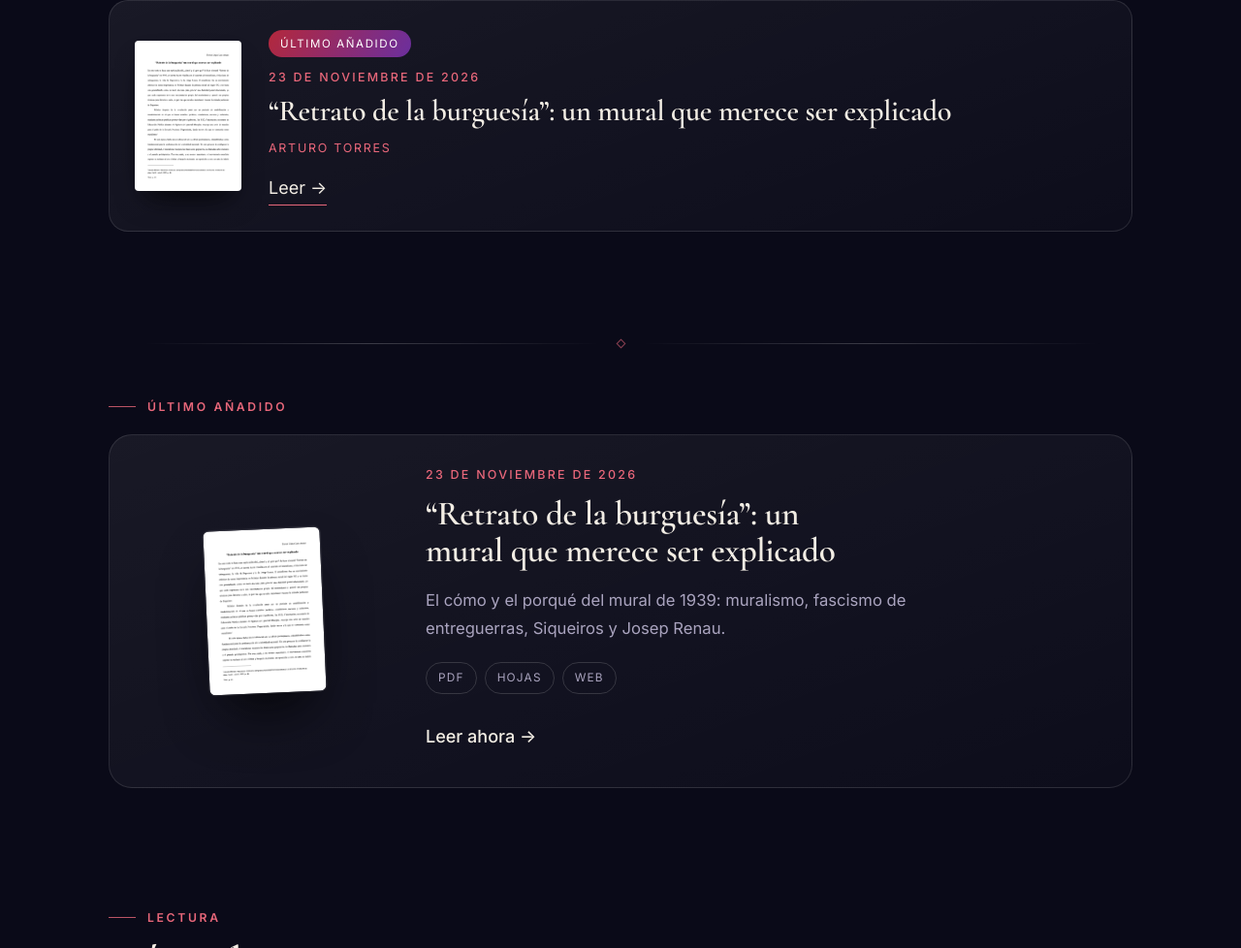
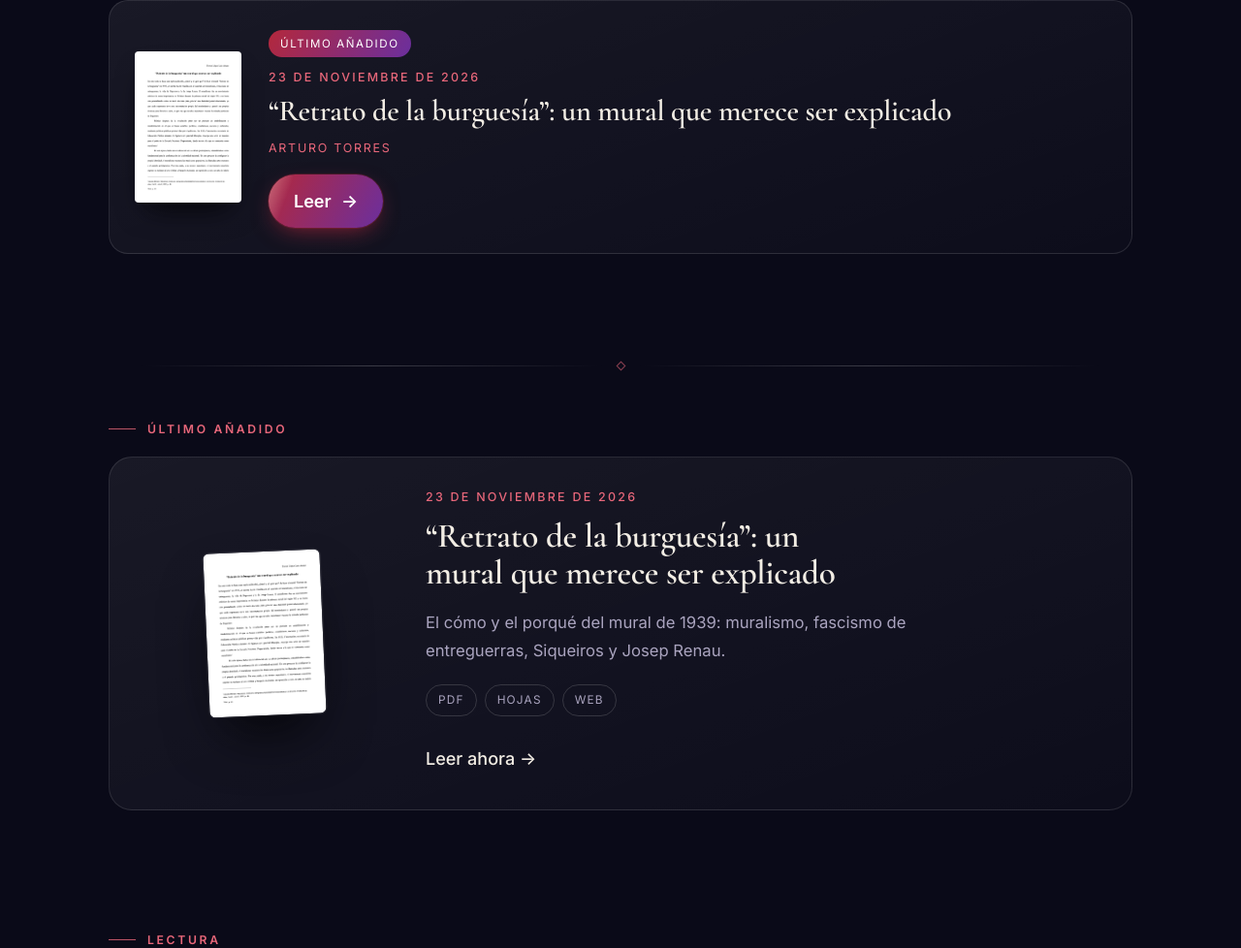
Before and after one commit to fershopool/arturo-torres-blog, a plain HTML site: page index.html in a window 1280 px wide. Shown: the part 1256-2234 px from the top of the page at 97% size. Drawn offline with nearby package versions, Linux system fonts and the light colour scheme; no server answers.

Commit message:
feat: botón Leer animado en la estantería
Co-Authored-By: Claude Sonnet 5.5 <noreply@anthropic.com>

```diff
--- a/app.js
+++ b/app.js
@@ -143,7 +143,7 @@ if(document.body.dataset.page==="home"){
       if(cur)cur.setAttribute("aria-pressed","false");
       if(cur===btn){cur=null;info.replaceChildren(el("p","shelf-hint","Elige un libro de la estantería."));return;}
       cur=btn;btn.setAttribute("aria-pressed","true");
-      const a=el("a","shelf-open","Leer →");a.href=href(p);
+      const a=el("a","shelf-open","Leer ");a.append(el("span","flecha","→"));a.href=href(p);
       const b=el("div","shelf-meta");
       if(p===l[0])b.append(el("span","shelf-badge","Último añadido"));
       b.append(el("p","date",dateTxt(p.date)),el("h3",null,p.title),el("p","shelf-author","Arturo Torres"),a);
--- a/style.css
+++ b/style.css
@@ -515,7 +515,6 @@ article blockquote{border-left:3px solid var(--red);margin:1.5em 0;padding-left:
 .shelf-cover img{display:block;width:100%;aspect-ratio:551/780;object-fit:cover;border-radius:4px;box-shadow:0 16px 30px -12px #000d}
 .shelf-meta h3{margin:8px 0 0;font-size:var(--fs-h3)}
 .shelf-author{margin:10px 0 0;color:var(--red-ink);letter-spacing:.14em;text-transform:uppercase;font-size:.78rem}
-.shelf-open{display:inline-block;margin-top:14px;color:var(--text);text-decoration:none;border-bottom:1px solid var(--red-ink);padding-bottom:2px}
 @media(prefers-reduced-motion:reduce){.spine,.shelf-card{transition:none;animation:none}}
 
 .sr-only{position:absolute;width:1px;height:1px;overflow:hidden;clip:rect(0 0 0 0);white-space:nowrap}
@@ -550,3 +549,15 @@ article blockquote{border-left:3px solid var(--red);margin:1.5em 0;padding-left:
 @keyframes howPulse{0%{transform:scale(1);opacity:.55}100%{transform:scale(1.7);opacity:0}}
 @keyframes howBob{0%,100%{transform:translateY(0) rotate(0)}50%{transform:translateY(-3px) rotate(-4deg)}}
 @media(prefers-reduced-motion:reduce){.how-icon::after,.how-icon svg,.spine[aria-pressed=true]{animation:none}.how-card{transition:none}}
+
+/* botón Leer: píldora con brillo y flecha que invita a pulsar */
+.shelf-open{position:relative;display:inline-flex;align-items:center;gap:10px;margin-top:16px;padding:12px 26px;min-height:44px;border-radius:999px;overflow:hidden;isolation:isolate;color:#fff;font-weight:600;text-decoration:none;background:linear-gradient(120deg,var(--red),#6b2f9e);box-shadow:0 8px 24px -8px #b3283ccc;animation:leerPulse 2.6s ease-in-out infinite;transition:transform .35s var(--ease),box-shadow .35s}
+.shelf-open::before{content:"";position:absolute;inset:0;z-index:-1;background:linear-gradient(110deg,transparent 30%,#ffffff55 50%,transparent 70%);transform:translateX(-120%);animation:leerShine 3.2s ease-in-out infinite}
+.shelf-open .flecha{display:inline-block;animation:leerFlecha 1.4s ease-in-out infinite}
+.shelf-open:hover{transform:translateY(-3px) scale(1.03);box-shadow:0 14px 32px -8px #b3283cff}
+.shelf-open:active{transform:scale(.97)}
+.shelf-open:focus-visible{outline:2px solid #fff;outline-offset:3px}
+@keyframes leerPulse{0%,100%{box-shadow:0 8px 24px -8px #b3283ccc,0 0 0 0 #b3283c66}50%{box-shadow:0 8px 24px -8px #b3283ccc,0 0 0 10px #b3283c00}}
+@keyframes leerShine{0%,55%{transform:translateX(-120%)}100%{transform:translateX(120%)}}
+@keyframes leerFlecha{0%,100%{transform:translateX(0)}50%{transform:translateX(6px)}}
+@media(prefers-reduced-motion:reduce){.shelf-open,.shelf-open::before,.shelf-open .flecha{animation:none}}
```
